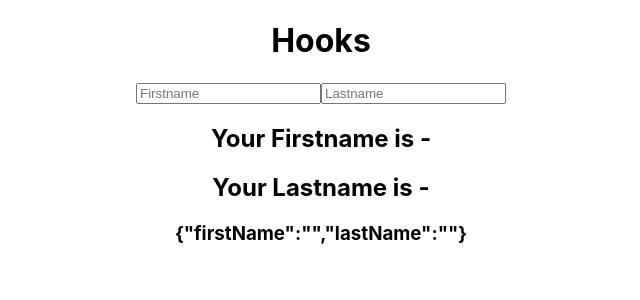
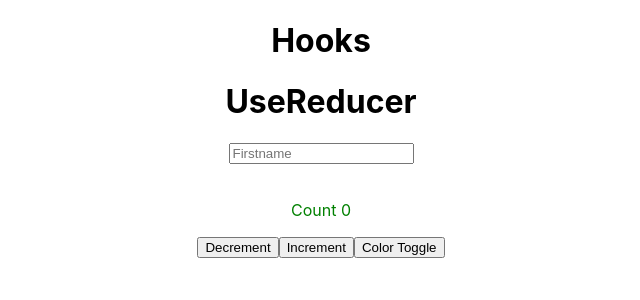
Before and after one commit to praba13/react-hooks, a React (Create React App) app: page / in a window 1280 px wide. Shown: the top 300 px of the page, without its empty margins (319-959 px from the left). Built offline with nearby package versions, Linux system fonts and the light colour scheme; the HTML template or start-up script is replaced by a standard one.

Commit message:
refresh useReducer

```diff
--- a/src/App.js
+++ b/src/App.js
@@ -2,13 +2,13 @@ import './App.css';
 //import FocusInput from './hooks/useRefhooks/FocusInput';
 //import Countercall from './hooks/useCallbackhooks/Countercall';
 //import Counter from './hooks/useMemohooks/Counter';
-import Forms from './hooks/useStatehooks/Forms';
-
+//import Forms from './hooks/useStatehooks/Forms';
+import Counter from './hooks/useReducerhooks/Counter';
 function App() {
   return (
     <div className='App'>
       <h1>Hooks</h1>
-      <Forms />
+      <Counter />
     </div>
   );
 }
--- /dev/null
+++ b/src/hooks/useReducerhooks/Counter.jsx
@@ -0,0 +1,41 @@
+import { useReducer } from 'react';
+
+const ACTION = {
+    INCREMENT: 'increment',
+    DECREMENT: 'decrement',
+    NEW_USER_INPUT: 'newUserInput',
+    TG_COLOR: 'tgColor'
+};
+
+const reducer = (state, action) => {
+    switch (action.type) {
+        case ACTION.INCREMENT: return { ...state, count: state.count + 1 };
+        case ACTION.DECREMENT: return { ...state, count: state.count - 1 };
+        case ACTION.NEW_USER_INPUT: return { ...state, userInput: action.payload };
+        case ACTION.TG_COLOR: return { ...state, color: !state.color };
+        default: throw new Error();
+    }
+};
+
+const Counter = () => {
+    const [state, dispatch] = useReducer(reducer, { count: 0, userInput: '', color: false });
+    return (
+        <div>
+            <h1>UseReducer</h1>
+            <main className='App' style={{ color: state.color ? 'red' : 'green' }} >
+                <input type="text" value={state.userInput} placeholder='Firstname'
+                    onChange={(e) => dispatch({ type: ACTION.NEW_USER_INPUT, payload: e.target.value })} />
+                <br /><br />
+                <p>Count {state.count}</p>
+                <section>
+                    <button onClick={() => dispatch({ type: ACTION.DECREMENT })} >Decrement</button>
+                    <button onClick={() => dispatch({ type: ACTION.INCREMENT })} >Increment</button>
+                    <button onClick={() => dispatch({ type: ACTION.TG_COLOR })} >Color Toggle</button>
+                </section>
+            </main>
+            <p>{state.userInput}</p>
+        </div>
+    );
+};
+
+export default Counter;
```
